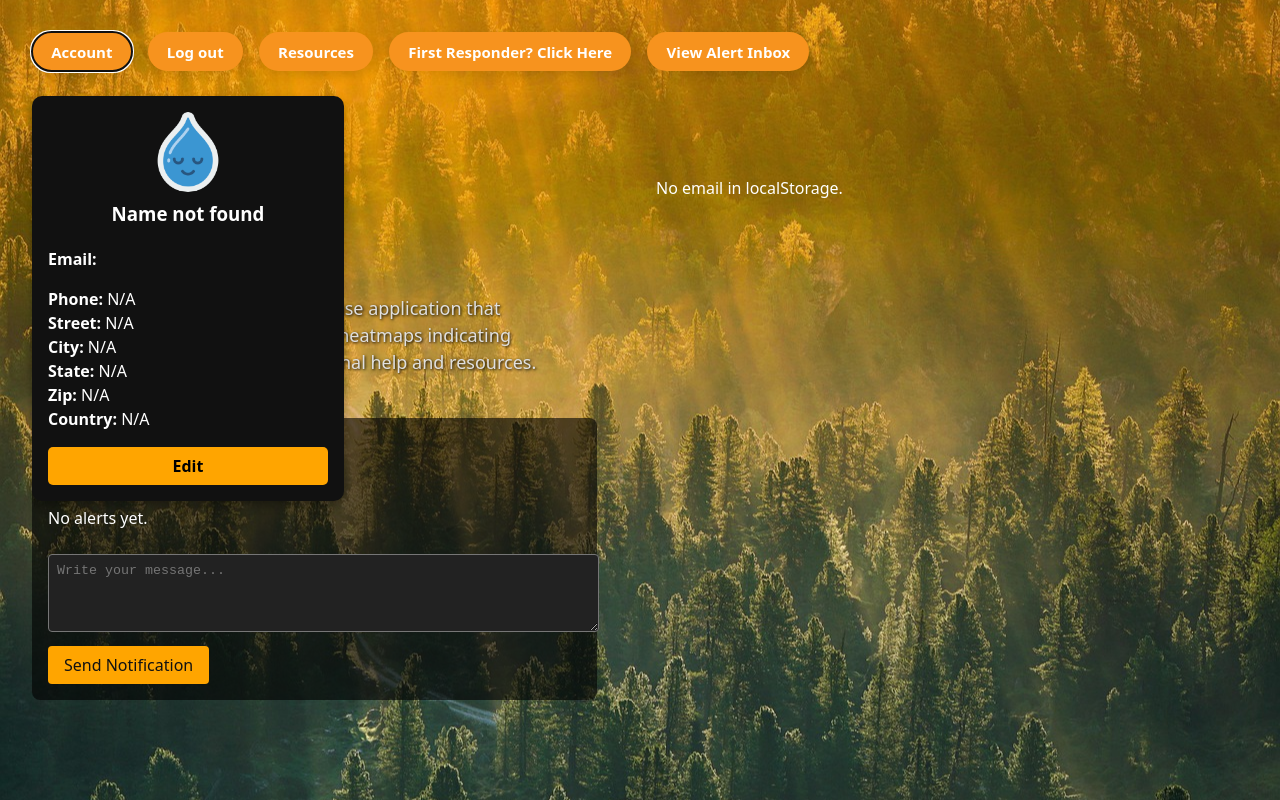
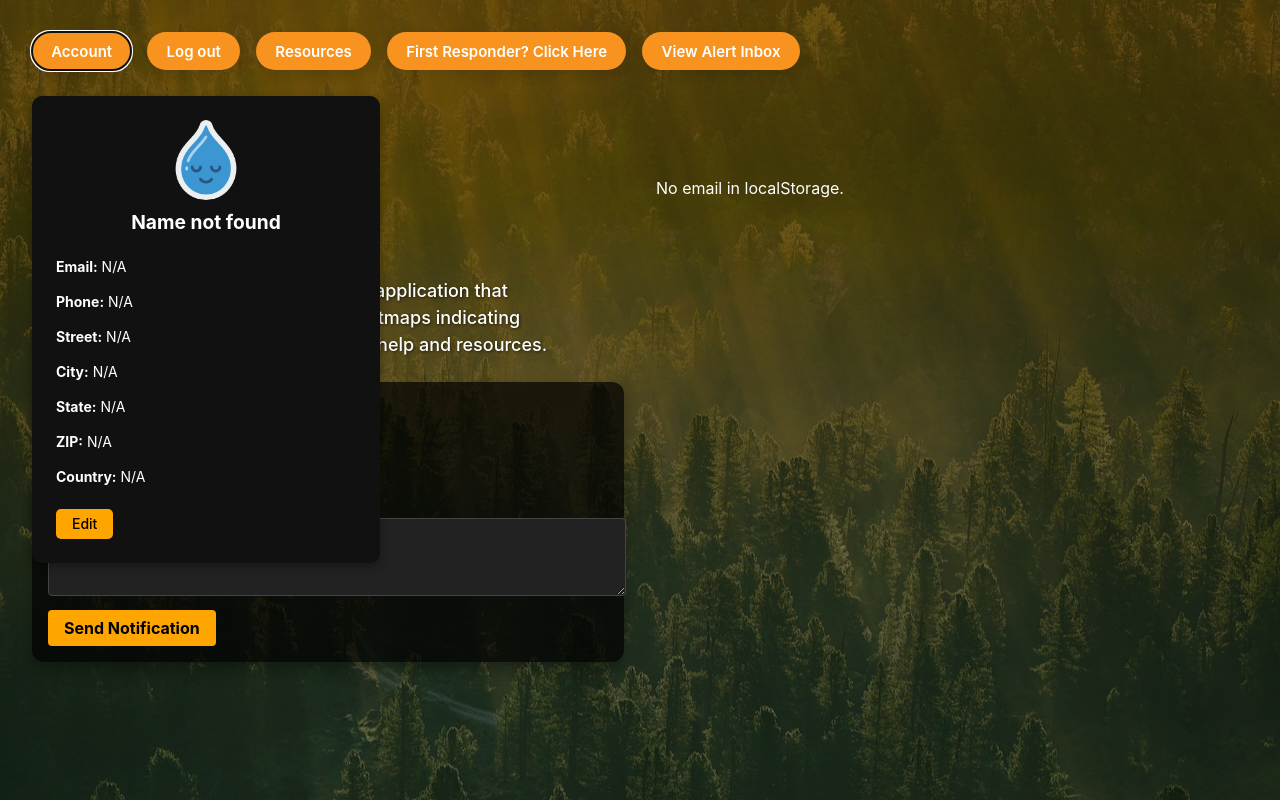
Before and after one commit to aj202088/HorizonHelp, a React (Vite) app in the folder frontend/: page /dashboard in a window 1280 px wide. Both pictures are taken after a click on the button "Account". Built offline with nearby package versions, Linux system fonts and the light colour scheme.

Commit message:
more aesthetic stuff

```diff
--- a/frontend/src/pages/DashboardPage.jsx
+++ b/frontend/src/pages/DashboardPage.jsx
@@ -1,5 +1,3 @@
-// src/pages/DashboardPage.jsx
-
 import React, { useEffect, useState } from "react";
 import MapComponent from "../components/MapComponent";
 import ButtonsTop from "../components/ButtonsTop";
@@ -80,128 +78,106 @@ const DashboardPage = () => {
     }
   };
 
-  const handleEditChange = (e) => {
-    setEditedUser({ ...editedUser, [e.target.name]: e.target.value });
-  };
-
-  const handleSave = async () => {
+  const handleSaveEdit = async () => {
     try {
-      const response = await axios.put(`http://localhost:5750/user/${user._id}`, editedUser);
-      if (response.data.success) {
+      const res = await axios.put(`http://localhost:5750/user/${user._id}`, editedUser);
+      if (res.data.success) {
         setUser(editedUser);
         setEditing(false);
-      } else {
-        alert("Failed to update profile.");
       }
     } catch (err) {
-      console.error("Error updating user:", err);
-      alert("Error saving changes.");
+      console.error("Failed to save edits:", err);
     }
   };
 
   return (
     <div style={{
-      backgroundImage: 'url(/src/assets/forest.jpg)',
-      backgroundSize: 'cover',
-      backgroundPosition: 'center',
-      height: '100vh',
-      width: '100vw',
-      padding: '2rem',
-      boxSizing: 'border-box',
-      position: 'relative',
-      color: "#fff"
+      height: "100vh",
+      width: "100vw",
+      backgroundImage: 'linear-gradient(rgba(17, 27, 10, 0.6), rgba(17, 27, 10, 0.6)), url("/src/assets/forest.jpg")',
+      backgroundSize: "cover",
+      backgroundPosition: "center",
+      color: "white",
+      padding: "2rem",
+      boxSizing: "border-box",
+      fontFamily: "Inter, sans-serif"
     }}>
-      <div style={{
-        position: "absolute",
-        top: "0",
-        left: "0",
-        width: "100%",
-        height: "100%",
-        backgroundColor: "rgba(34, 63, 40, 0.5)",
-        zIndex: -1
-      }}></div>
-
       <div style={{ position: "absolute", top: "2rem", left: "2rem", display: "flex", gap: "1rem" }}>
         <ButtonsTop onPress={() => setShowAccount(!showAccount)}>Account</ButtonsTop>
         <ButtonsTop onPress={() => {
           localStorage.clear();
           window.location.href = "/login";
         }}>Log out</ButtonsTop>
-        <ButtonsTop>Resources</ButtonsTop>
-        <ButtonsTop>First Responder? Click Here</ButtonsTop>
-        <ButtonsTop>View Alert Inbox</ButtonsTop>
+        <ButtonsTop onPress={() => { }}>Resources</ButtonsTop>
+        <ButtonsTop onPress={() => { }}>First Responder? Click Here</ButtonsTop>
+        <ButtonsTop onPress={() => { }}>View Alert Inbox</ButtonsTop>
       </div>
 
       {showAccount && (
         <div style={{
-          position: "absolute", top: "6rem", left: "2rem", zIndex: 10,
-          backgroundColor: "#111", borderRadius: "10px", padding: "1rem", width: "280px",
-          boxShadow: "0 4px 10px rgba(0,0,0,0.3)", color: "#fff"
+          position: "absolute",
+          top: "6rem",
+          left: "2rem",
+          zIndex: 10,
+          backgroundColor: "#111",
+          borderRadius: "10px",
+          padding: "1.5rem",
+          width: "300px",
+          boxShadow: "0 4px 10px rgba(0,0,0,0.3)",
         }}>
-          <img src={droplet} alt="avatar" style={{
-            width: "80px", height: "80px", borderRadius: "50%",
-            display: "block", margin: "0 auto"
-          }} />
-          <h3 style={{ textAlign: "center", marginTop: "0.5rem", fontWeight: "bold" }}>{user?.name || "Name not found"}</h3>
-          <p><strong>Email:</strong> {user?.email}</p>
+          <img src={droplet} alt="avatar" style={{ width: "80px", height: "80px", borderRadius: "50%", display: "block", margin: "0 auto" }} />
+          <h3 style={{ textAlign: "center", marginTop: "0.5rem", color: "#fff", fontWeight: "bold", fontSize: "1.2rem" }}>
+            {user?.name || "Name not found"}
+          </h3>
 
-          {["phone", "street", "city", "state", "zip", "country"].map((field) => (
-            <div key={field}>
-              <strong>{field.charAt(0).toUpperCase() + field.slice(1)}:</strong>{" "}
-              {editing ? (
-                <input
-                  name={field}
-                  value={editedUser[field] || ""}
-                  onChange={handleEditChange}
-                  style={{ backgroundColor: "#333", color: "#fff", border: "none", borderRadius: "4px", padding: "4px", marginTop: "2px", width: "100%" }}
-                />
-              ) : (
-                user?.[field] || "N/A"
-              )}
-            </div>
-          ))}
-
-          <button
-            onClick={editing ? handleSave : () => setEditing(true)}
-            style={{
-              marginTop: "1rem",
-              width: "100%",
-              padding: "0.5rem",
-              backgroundColor: "#ffa500",
-              border: "none",
-              borderRadius: "5px",
-              cursor: "pointer",
-              fontWeight: "bold"
-            }}
-          >
-            {editing ? "Save" : "Edit"}
-          </button>
+          <div style={{ fontSize: "14px", marginTop: "1rem" }}>
+            <p><strong>Email:</strong> {user?.email || "N/A"}</p>
+            {editing ? (
+              <>
+                <label>Phone: <input value={editedUser.phone || ""} onChange={(e) => setEditedUser({ ...editedUser, phone: e.target.value })} /></label><br />
+                <label>Street: <input value={editedUser.street || ""} onChange={(e) => setEditedUser({ ...editedUser, street: e.target.value })} /></label><br />
+                <label>City: <input value={editedUser.city || ""} onChange={(e) => setEditedUser({ ...editedUser, city: e.target.value })} /></label><br />
+                <label>State: <input value={editedUser.state || ""} onChange={(e) => setEditedUser({ ...editedUser, state: e.target.value })} /></label><br />
+                <label>Zip: <input value={editedUser.zip || ""} onChange={(e) => setEditedUser({ ...editedUser, zip: e.target.value })} /></label><br />
+                <label>Country: <input value={editedUser.country || ""} onChange={(e) => setEditedUser({ ...editedUser, country: e.target.value })} /></label><br />
+                <button onClick={handleSaveEdit} style={{ marginTop: "0.5rem", backgroundColor: "#ffa500", color: "#000", padding: "0.4rem 1rem", borderRadius: "5px", border: "none" }}>Save</button>
+              </>
+            ) : (
+              <>
+                <p><strong>Phone:</strong> {user?.phone || "N/A"}</p>
+                <p><strong>Street:</strong> {user?.street || "N/A"}</p>
+                <p><strong>City:</strong> {user?.city || "N/A"}</p>
+                <p><strong>State:</strong> {user?.state || "N/A"}</p>
+                <p><strong>ZIP:</strong> {user?.zip || "N/A"}</p>
+                <p><strong>Country:</strong> {user?.country || "N/A"}</p>
+                <button onClick={() => setEditing(true)} style={{ marginTop: "0.5rem", backgroundColor: "#ffa500", color: "#000", padding: "0.4rem 1rem", borderRadius: "5px", border: "none" }}>Edit</button>
+              </>
+            )}
+          </div>
         </div>
       )}
 
       <div style={{ display: "flex", marginTop: "8rem", alignItems: "flex-start", gap: "2rem" }}>
-        <div style={{ flex: 1, display: "flex", flexDirection: "column" }}>
-          <h1 style={{ fontSize: "3rem", fontWeight: "bold", textShadow: "1px 1px 5px #000" }}>HorizonHelp</h1>
+        <div style={{ flex: 1 }}>
+          <h1 style={{ fontSize: "3rem", fontWeight: "bold", textShadow: "2px 2px 4px rgba(0,0,0,0.6)" }}>HorizonHelp</h1>
           <p style={{
             fontSize: "18px",
-            color: "#e0e0e0",
-            fontWeight: "500",
-            textShadow: "1px 1px 3px #000",
-            maxWidth: "90%"
+            fontWeight: 500,
+            maxWidth: "90%",
+            textShadow: "1px 1px 3px rgba(0,0,0,0.6)"
           }}>
-            HorizonHelp is an emergency response application that provides users with real-time alerts,
-            heatmaps indicating severity of local fires, and informational help and resources.
+            HorizonHelp is an emergency response application that provides users with real-time alerts, heatmaps indicating severity of local fires, and informational help and resources.
           </p>
 
           <div style={{
             marginTop: "1.5rem",
-            background: "rgba(0, 0, 0, 0.6)",
+            backgroundColor: "rgba(0, 0, 0, 0.7)",
             padding: "1rem",
-            borderRadius: "8px",
-            color: "white",
-            maxWidth: "90%",
+            borderRadius: "12px",
+            maxWidth: "100%",
+            boxShadow: "0 8px 16px rgba(0,0,0,0.3)"
           }}>
-            <h2 style={{ marginBottom: "0.5rem" }}>Alerts</h2>
+            <h2 style={{ fontSize: "1.5rem", marginBottom: "0.5rem" }}>Alerts</h2>
             {notifications.length === 0 ? (
               <p>No alerts yet.</p>
             ) : (
@@ -216,17 +192,16 @@ const DashboardPage = () => {
                 </div>
               ))
             )}
-
             <textarea
               placeholder="Write your message..."
               value={message}
               onChange={(e) => setMessage(e.target.value)}
-              style={{ width: "100%", height: "60px", marginTop: "0.5rem", padding: "0.5rem", borderRadius: "4px", background: "#222", color: "#fff" }}
+              style={{ width: "100%", height: "60px", marginTop: "0.5rem", padding: "0.5rem", borderRadius: "4px", backgroundColor: "#222", color: "white", border: "1px solid #444" }}
             />
             <button
               onClick={handleSend}
               disabled={isSubmitting}
-              style={{ marginTop: "0.5rem", padding: "0.5rem 1rem", backgroundColor: "#ffa500", color: "#111", border: "none", borderRadius: "4px", cursor: "pointer" }}
+              style={{ marginTop: "0.5rem", padding: "0.5rem 1rem", backgroundColor: "#FFA500", color: "#000", border: "none", borderRadius: "4px", cursor: "pointer", fontWeight: "bold" }}
             >
               {isSubmitting ? "Sending..." : "Send Notification"}
             </button>
```
